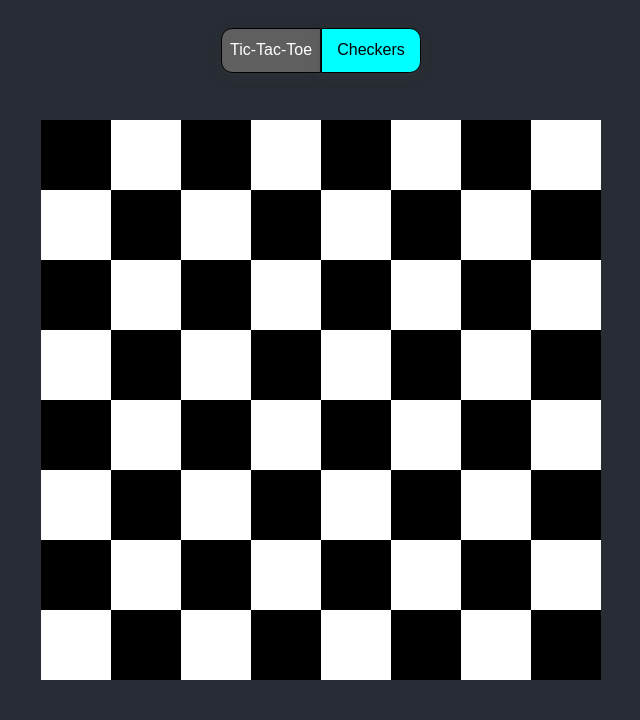
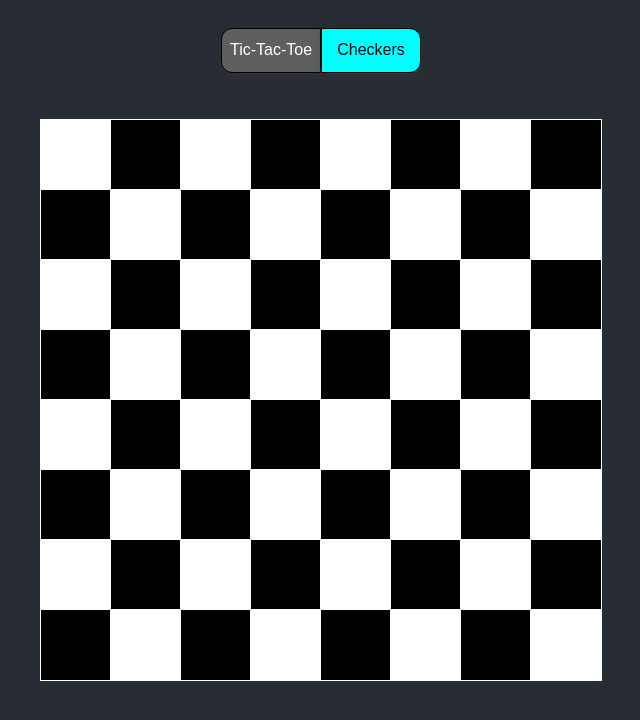
Before and after one commit to WaddyLeonvil/TicStackToe, a React (Create React App) app: page / in a window 1280 px wide. Both pictures are taken after a click on the button "Checkers". Shown: the top 720 px of the page, without its empty margins (319-959 px from the left). Built offline with nearby package versions, Linux system fonts and the light colour scheme.

Commit message:
Reorganized some css

```diff
--- a/src/components/Checkerboard.css
+++ b/src/components/Checkerboard.css
@@ -7,17 +7,3 @@
     background-color: darkblue;
     color: white;
 }
-
-.tile {
-    width: 70px;
-    height: 70px;
-    outline: solid 1px white;
-}
-
-.black-tile {
-    background-color: black;
-}
-
-.white-tile {
-    background-color: white;
-}
--- a/src/components/Checkerboard.js
+++ b/src/components/Checkerboard.js
@@ -1,5 +1,6 @@
 import React from 'react';
 import './Checkerboard.css';
+import Tile from './Tile';
 
 export default function Checkerboard() {
 
@@ -10,12 +11,7 @@ export default function Checkerboard() {
 
     for (let i = 0; i < horizontalAxis.length ; i++) {
         for (let j = 0; j < verticalAxis.length; j++) {
-            if ((j + i) % 2 === 0) {
-                board.push(<div className='black-tile'></div>)
-            }
-            else {
-                board.push(<div className='white-tile'></div>)
-            }
+            board.push(<Tile number={j + i} />)
 
         }
     }
--- /dev/null
+++ b/src/components/Tile.css
@@ -0,0 +1,13 @@
+.tile {
+    width: 70px;
+    height: 70px;
+    outline: solid 1px white;
+}
+
+.black-tile {
+    background-color: black;
+}
+
+.white-tile {
+    background-color: white;
+}
--- /dev/null
+++ b/src/components/Tile.js
@@ -0,0 +1,11 @@
+import React from 'react';
+import './Tile.css';
+
+export default function Tile({ number }) {
+    if (number % 2) {
+        return <div className="tile black-tile"></div>
+    }
+    else {
+        return <div className="tile white-tile"></div>
+    }
+}
```
